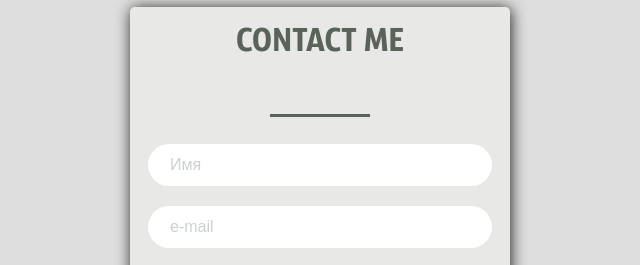
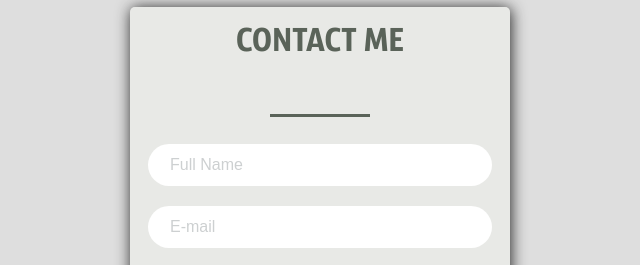
Before and after one commit to bodia-shv/bodia-shv.github.io, a plain HTML site: page myworks.html in a window 1280 px wide. Shown: the part 1972-2237 px from the top of the page, 320-960 px from the left. Drawn offline with Linux system fonts and the light colour scheme.

Commit message:
Edited input value

```diff
--- a/myworks.html
+++ b/myworks.html
@@ -113,8 +113,8 @@
 				<h1>CONTACT ME</h1>
 				<hr>
 				<form action="mailto:bodia1994shv@gmail.com" enctype="text/plain">
-					<input type="text" class="log__pass" value="Имя">
-					<input type="text" class="log__pass" value="e-mail">
+					<input type="text" class="log__pass" value="Full Name">
+					<input type="text" class="log__pass" value="E-mail">
 					<textarea name="" id="" cols="30" rows="7" >Your message</textarea>
 					<div class="button_container">
 						<input type="reset" href="" class="left_radius right_border" value="Clear">
```
